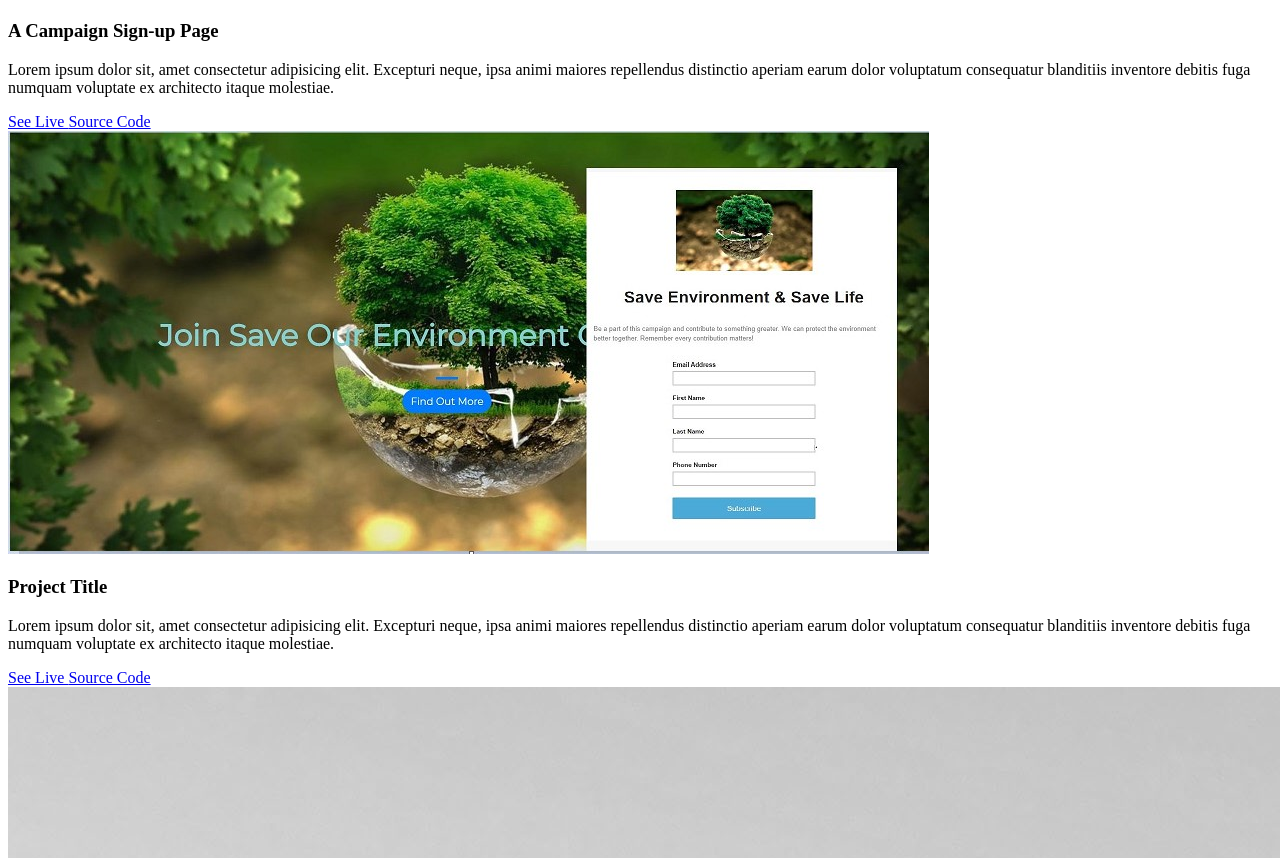
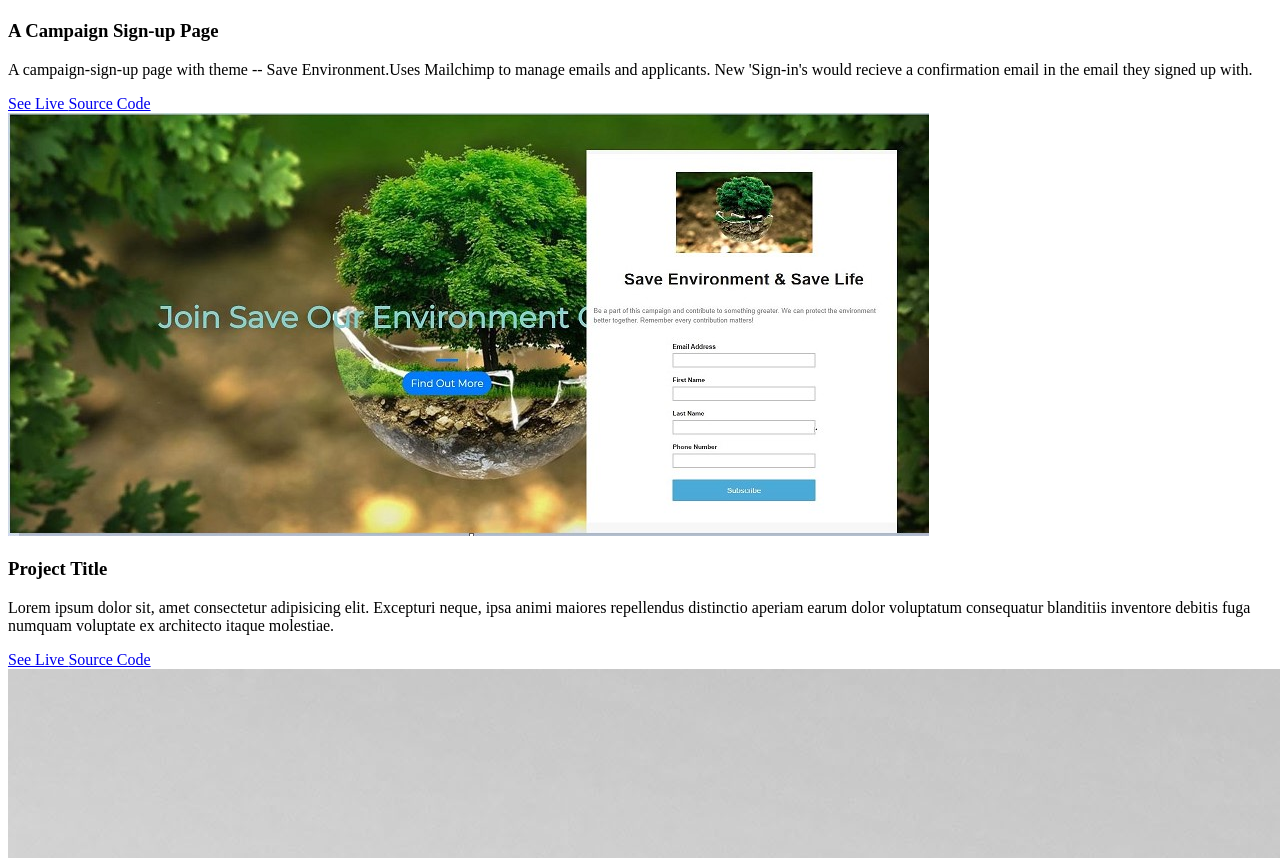
Before and after one commit to sarkarsd/Portfolio, a website: page src/template.html in a window 1280 px wide. Shown: the part 1344-2202 px from the top of the page. Drawn offline with nearby package versions, Linux system fonts and the light colour scheme.

Commit message:
Project descb ch

```diff
--- a/src/template.html
+++ b/src/template.html
@@ -143,11 +143,7 @@
                 <h3 class="project-wrapper__text-title">A Campaign Sign-up Page</h3>
                 <div>
                   <p class="mb-4">
-                    Lorem ipsum dolor sit, amet consectetur adipisicing elit.
-                    Excepturi neque, ipsa animi maiores repellendus distinctio
-                    aperiam earum dolor voluptatum consequatur blanditiis
-                    inventore debitis fuga numquam voluptate ex architecto
-                    itaque molestiae.
+                    A campaign-sign-up page with theme -- Save Environment.Uses Mailchimp to manage emails and applicants. New 'Sign-in's would recieve a confirmation email in the email they signed up with.
                   </p>
                 </div>
                 <a target="_blank" class="cta-btn cta-btn--hero" href="https://sarkarsd.github.io/campaign-sign-up/">
```
